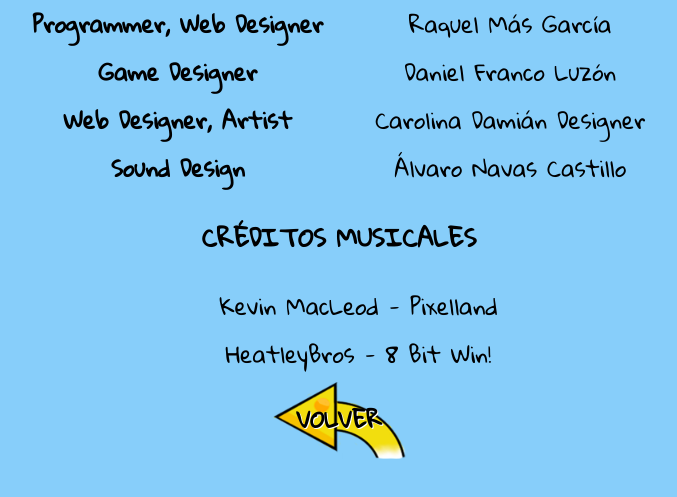
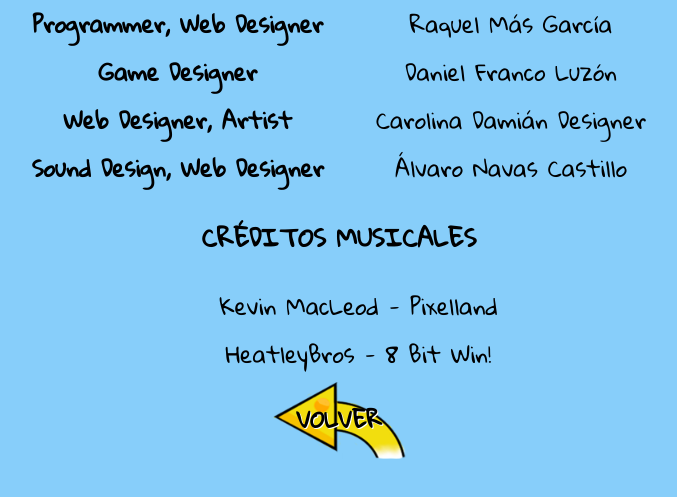
Before and after one commit to DRAC010/portfolio, a plain HTML site: page htmls/creditosMovil.html in a window 1280 px wide. Shown: the part 165-662 px from the top of the page, without its empty margins (301-978 px from the left). Drawn offline with Linux system fonts and the light colour scheme.

Commit message:
Update creditosMovil.html

```diff
--- a/htmls/creditosMovil.html
+++ b/htmls/creditosMovil.html
@@ -23,7 +23,7 @@
 			<th>Web Designer, Artist</th>	<td>Carolina Damián Designer</td>
 		</tr>
 		<tr>
-			<th>Sound Design</th>	<td>Álvaro Navas Castillo</td>
+			<th>Sound Design, Web Designer</th>	<td>Álvaro Navas Castillo</td>
 		</tr>
 
 	</table>
```
